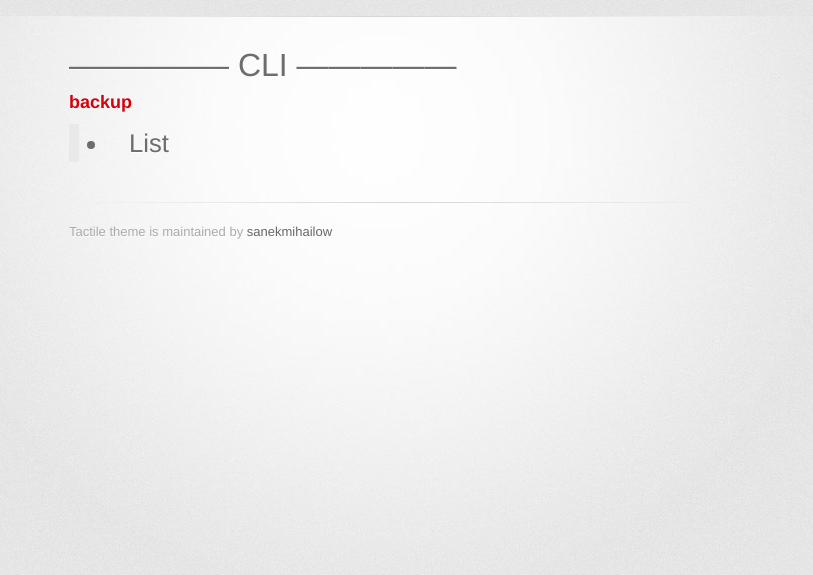
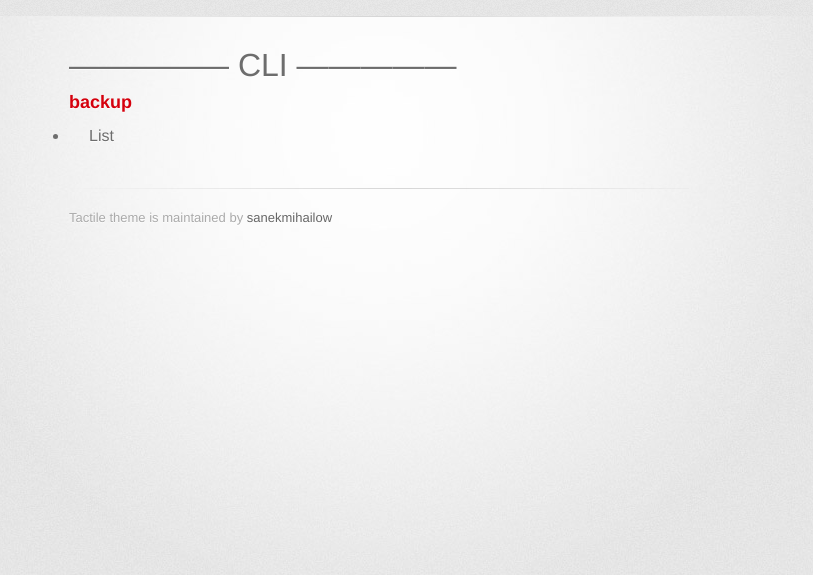
Before and after one commit to sanekmihailow/My_guide_instructions, a Jekyll site: the page built from index.md, in a window 1280 px wide. Shown: the top 575 px of the page, without its empty margins (261-1074 px from the left). Built offline with Jekyll 4.4.1, drawn with Linux system fonts in a browser that asks for light colours; some web fonts are replaced; our own code applies the rules of GitHub Pages for plain Markdown files.

```diff
--- a/index.md
+++ b/index.md
@@ -6,4 +6,4 @@ layout: default
 
 ### backup
 
-> * List
+- List
```
